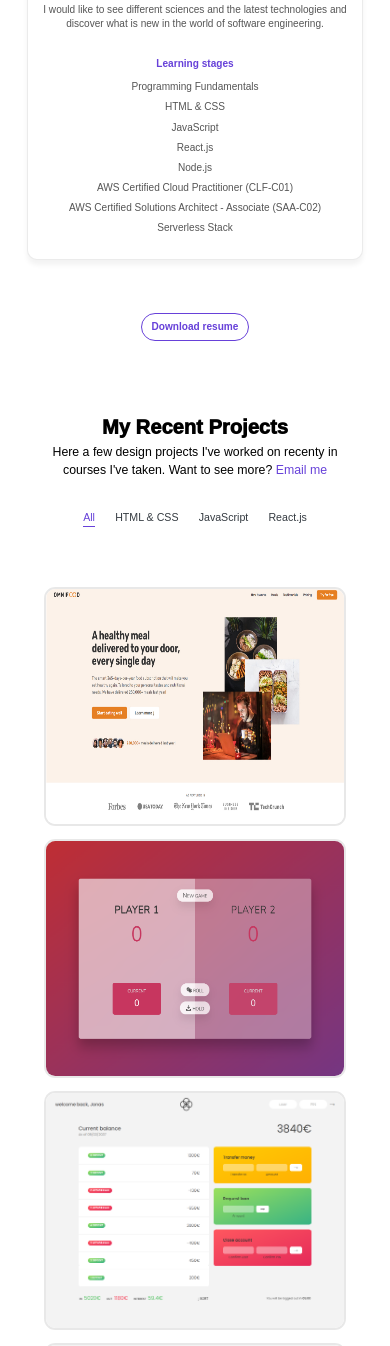
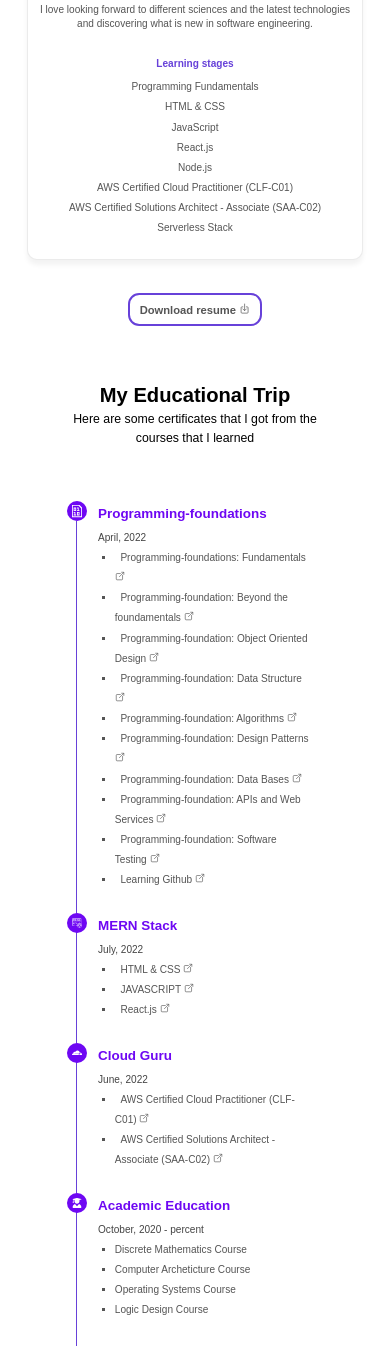
Before and after one commit to YoussefShaban6/My-portfolio, a plain HTML site: page index.html in a window 390 px wide. Shown: the part 1396-2742 px from the top of the page. Drawn offline with nearby package versions, Linux system fonts and the light colour scheme; a web font is replaced by a local one.

Commit message:
Adding some styles

```diff
--- a/css/queries.css
+++ b/css/queries.css
@@ -25,7 +25,6 @@
     grid-template-columns: repeat(2, 1fr);
   }
 
-
   .certificates-section {
     max-width: 95%;
   }
@@ -50,6 +49,23 @@
 
   .certificates-section {
     max-width: 75%;
+  }
+
+  .courses--content {
+    grid-template-columns: max-content 1fr;
+  }
+
+  .certificate--icon-container {
+    grid-area: 1;
+  }
+
+  .courses--content:nth-child(odd) .course {
+    padding-left: 2rem;
+    padding-bottom: 4rem;
+  }
+
+  .courses--content:nth-child(even) .course {
+    grid-area: 1/2;
   }
 
   .education {
@@ -120,7 +136,8 @@
     font-size: 35%;
   }
 
-  li, p {
+  li,
+  p {
     font-size: 1.8rem;
   }
 
@@ -137,7 +154,7 @@
   }
 
   .work--tabs a {
-    font-size: 1.9rem
+    font-size: 1.9rem;
   }
 
   .finish--date {
@@ -158,7 +175,6 @@
     font-size: 2.4rem;
     padding: 2rem 2.8rem;
   }
-
 
   .form .fields {
     display: flex;
--- a/css/style.css
+++ b/css/style.css
@@ -310,14 +310,14 @@
 }
 
 .resume {
-  margin-top: 9.6rem;
+  margin-top: 6rem;
   display: inline-block;
-  font-size: 1.8rem;
+  font-size: 2rem;
   font-weight: 600;
   padding: 1.4rem 1.8rem;
-  border-radius: 2.8rem;
-  border: 0.3rem solid #6741d9;
-  color: #6741d9;
+  border-radius:2rem;
+  border: 2px solid #6741d9;
+  color: #555;
   transition: all 0.5s;
 }
 
@@ -361,10 +361,10 @@
 
 .work--tabs a {
   display: block;
-  font-size: 1.6rem;
+  font-size: 1.8rem;
   background-color: #fff;
   border: none;
-  color: #343a40;
+  color: #555;
   transition: all 0.5s;
   cursor: pointer;
 }
@@ -480,18 +480,16 @@
 /* ==================CERTIFICATES SECTION================== */
 .certificates-section {
   max-width: 70%;
-  margin-bottom: 20.75rem;
 }
 
 .education {
-  margin: 4.8rem 0;
-  display: flex;
+  margin: 9.6rem 0;
+  grid-template-columns: repeat(2, 1fr);
   justify-content: space-around;
 }
 
 .education > div {
   max-width: 95%;
-  border-left: 1px solid #6741d9;
 }
 
 .certificates--content {
@@ -512,25 +510,30 @@
   font-size: 2.2rem;
 }
 
-.edu--container1 {
-  padding-top: 4.8rem;
-}
-
-.edu--container2 {
-  padding-top: 4.8rem;
-}
-
 .courses--content {
   position: relative;
-  padding: 2.4rem 4.8rem;
+  display: grid;
+  grid-template-columns: 1fr max-content 1fr;
   color: #444;
   line-height: 2;
 }
 
+.courses--content:nth-child(odd) .course {
+  padding-left: 12rem;
+  padding-bottom: 4rem;
+}
+
+.courses--content:nth-child(even) .course {
+  grid-area: 1/3;
+  padding-left: 2rem;
+  padding-bottom: 4rem;
+ }
+
+.certificate--icon-container {
+  grid-area: 1/2;
+}
+
 .certificate--icon {
-  position: absolute;
-  top: 2.5rem;
-  left: -1.8rem;
   display: inline-block;
   width: 3.6rem;
   height: 3.6rem;
@@ -539,6 +542,15 @@
   display: flex;
   align-items: center;
   justify-content: center;
+}
+
+.certificate--icon-container::after {
+  content: "";
+  margin: auto;
+  display: block;
+  height: 100%;
+  width: 1px;
+  background-color: #6741d9;
 }
 
 .certificate--icon img {
@@ -594,7 +606,6 @@
 
 .quote {
   width: 50%;
-
 }
 
 .quote-1 {
--- a/index.html
+++ b/index.html
@@ -143,8 +143,9 @@
             </figure>
             <h1 class="title">Self-learning student</h1>
             <p>
-              I would like to see different sciences and the latest technologies
-              and discover what is new in the world of software engineering.
+              I love looking forward to different sciences and the
+              latest technologies and discovering what is new in software
+              engineering.
             </p>
             <p class="txt-primary">Learning stages</p>
             <ul>
@@ -161,7 +162,21 @@
         </div>
       </div>
       <div class="resume--container">
-        <a href="" class="resume">Download resume</a>
+        <a href="" class="resume"
+          >Download resume <ion-icon name="download-outline"></ion-icon
+        ></a>
+      </div>
+    </section>
+    <section class="container certificates-section">
+      <div class="certificates">
+        <div class="certificates--content">
+          <h3>My Educational Trip</h3>
+          <div>
+            Here are some certificates that I got from the courses that I
+            learned
+          </div>
+        </div>
+        <div class="education"></div>
       </div>
     </section>
 
@@ -171,7 +186,7 @@
           <h3 class="work--header">My Recent Projects</h3>
           <div class="work--txt">
             <span
-              >Here a few design projects I've worked on recenty in courses I've
+              >Here are a few design projects I've worked on recenty in courses I've
               taken. Want to see more?</span
             >
             <a href="mailto: yosifshaba6@gmail.com" class="mail">Email me</a>
@@ -197,25 +212,10 @@
       </div>
     </section>
 
-    <section class="container certificates-section">
-      <div class="certificates">
-        <div class="certificates--content">
-          <h3>My Educational Trip</h3>
-          <div>
-            Here my certificates that I got from the courses that I learned
-          </div>
-        </div>
-        <div class="education">
-          <div class="edu--container1"></div>
-          <div class="edu--container2"></div>
-        </div>
-      </div>
-    </section>
-
     <section class="quotes--section">
       <div class="quotes--content txt-center">
         <h3>Lovely quotes</h3>
-        <div>Here some motivational quotes to inspire you</div>
+        <div>Here are some motivational quotes to inspire you</div>
       </div>
       <div class="quotes txt-center">
         <div class="quote quote-1 txt-center">
--- a/script/script.js
+++ b/script/script.js
@@ -115,8 +115,7 @@
 /* ---------------------------Certificates--------------------------- */
 import { Certificates } from "./Certificates.js";
 
-const coursesContainer1 = document.querySelector(".edu--container1");
-const coursesContainer2 = document.querySelector(".edu--container2");
+const coursesContainer = document.querySelector(".education");
 
 const certificateHandler = (idx) => {
   const coursesList = Certificates[idx].list;
@@ -132,13 +131,17 @@
 
   return `
   <div class="courses--content">
-    <div class="certificate--icon"><img src=${Certificates[idx].src} /></div>
+  <div class="course">
     <div class="certificate--header">${Certificates[idx].name}</div>
-    <div class="finish--date">${Certificates[idx].date}</div>
-    <div class="courses--list">
-      <ul>
-        ${courseListEl}
-      </ul>
+      <div class="finish--date">${Certificates[idx].date}</div>
+        <div class="courses--list">
+          <ul>
+            ${courseListEl}
+          </ul>
+        </div>
+    </div>
+    <div class="certificate--icon-container txt-center">
+      <div class="certificate--icon"><img src=${Certificates[idx].src} /></div>
     </div>
   </div>
   `;
@@ -146,17 +149,12 @@
 
 const certificatesNum = Certificates.length;
 
-for (let idx = 0; idx < parseInt(certificatesNum / 2); idx++) {
+for (let idx = 0; idx < certificatesNum; idx++) {
   let certificateEl = certificateHandler(idx);
-  coursesContainer1.innerHTML += certificateEl;
+  coursesContainer.innerHTML += certificateEl;
 }
 
-for (let idx = parseInt(certificatesNum / 2); idx < certificatesNum; idx++) {
-  const certificateEl = certificateHandler(idx);
-  coursesContainer2.innerHTML += certificateEl;
-}
-
-//
+// Quotes
 
 const dots = document.querySelectorAll(".dot");
 const quotes = document.querySelectorAll(".quote");
```
Also changed, not shown: imgs/logos/download.svg (added).
